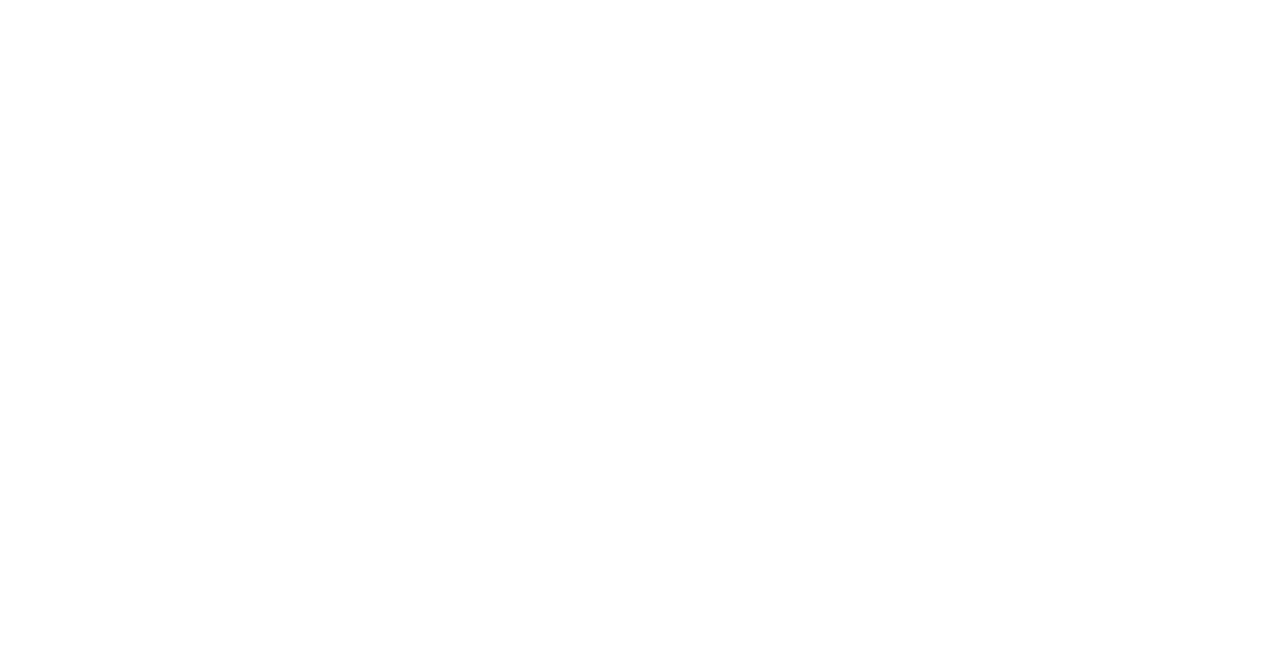
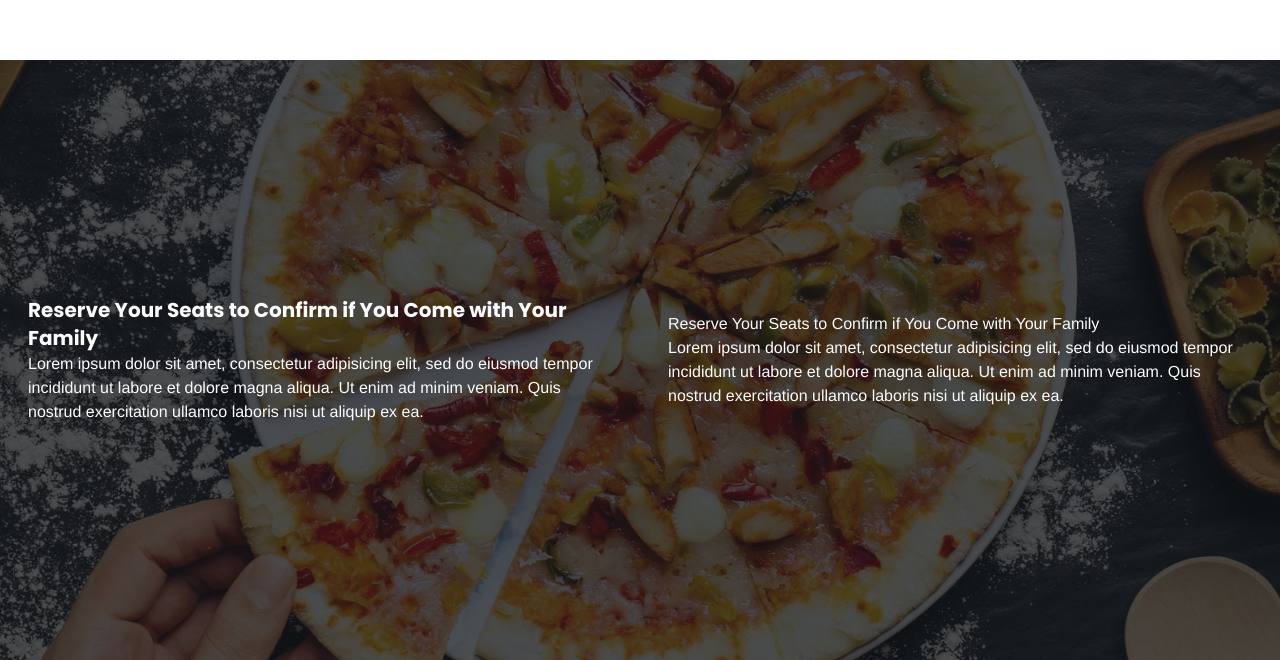
Before and after one commit to Code2Time/Marco-Restaurant, a React (Vite) app: page / in a window 1280 px wide. Shown: the part 2457-3117 px from the top of the page. Before the commit the page ends 2309 px from the top, so only its background shows below. Built offline with nearby package versions, Linux system fonts and the light colour scheme.

Commit message:
update "Nav" component and create basic "Reserve" component and install "tailwind-css/Forms" plugin

```diff
--- a/package.json
+++ b/package.json
@@ -12,6 +12,7 @@
   "dependencies": {
     "@headlessui/react": "^2.1.2",
     "@heroicons/react": "^2.1.5",
+    "@tailwindcss/forms": "^0.5.7",
     "react": "^18.3.1",
     "react-dom": "^18.3.1",
     "react-icons": "^5.2.1",
--- a/src/components/MenuItem.tsx
+++ b/src/components/MenuItem.tsx
@@ -7,7 +7,7 @@ function MenuItem({ menuItems }: CategoriesProps) {
     <>
       {menuItems.map((item) => (
         <Link
-          to="/a"
+          to={`/order/${item.id}`}
           key={item.id}
           className="menu-item-container bg-white flex justify-center items-center col-span-12 md:col-span-6 lg:col-span-4 gap-5 px-5 py-10 "
         >
@@ -33,7 +33,7 @@ function MenuItem({ menuItems }: CategoriesProps) {
                 to="/"
                 className="flex justify-center items-center gap-1 text-black mt-6 capitalize menu-item hover:text-red1 "
               >
-                <span>click heare</span>
+                <span>click heare </span>
                 <TbHandClick />
               </Link>
             </div>
--- a/src/components/Navbar.tsx
+++ b/src/components/Navbar.tsx
@@ -113,13 +113,13 @@ function Navbar() {
                     to="/"
                     className="text-gray-300  hover:text-white block rounded-md px-3 py-2 text-base font-medium text-center Yekan"
                   >
-                    صفحه اصلی
+                    Home
                   </NavLink>
                   <NavLink
                     to="/shop"
                     className="text-gray-300 hover:bg-transparent !block  text-center   hover:text-white  rounded-md px-3 py-2 text-sm font-medium Lamia"
                   >
-                    محصولات
+                    Menu
                   </NavLink>
                 </div>
               </Disclosure.Panel>
--- /dev/null
+++ b/src/components/Reserve.tsx
@@ -0,0 +1,20 @@
+import React from 'react'
+
+function Reserve() {
+  return (
+    <div className='reserve-container w-full h-[600px] mt-52'>
+     <div className='overlay w-full h-full flex flex-col justify-center items-center sm:flex-row sm:justify-between '>
+        <div className='rederve-title text-my-white p-7 '>
+            <h1 className='poppins-7 text-xl '>Reserve Your Seats to Confirm if You Come with Your Family</h1>
+            <p>Lorem ipsum dolor sit amet, consectetur adipisicing elit, sed do eiusmod tempor incididunt ut labore et dolore magna aliqua. Ut enim ad minim veniam. Quis nostrud exercitation ullamco laboris nisi ut aliquip ex ea.</p>
+        </div>
+        <div className='rederve-title text-my-white p-7 '>
+            <h1>Reserve Your Seats to Confirm if You Come with Your Family</h1>
+            <p>Lorem ipsum dolor sit amet, consectetur adipisicing elit, sed do eiusmod tempor incididunt ut labore et dolore magna aliqua. Ut enim ad minim veniam. Quis nostrud exercitation ullamco laboris nisi ut aliquip ex ea.</p>
+        </div>
+     </div>
+    </div>
+  )
+}
+
+export default Reserve
--- a/src/pages/Home.tsx
+++ b/src/pages/Home.tsx
@@ -2,6 +2,7 @@ import AboutOurStory from "../components/AboutOurStory";
 import Container from "../components/Container";
 import Header from "../components/Header";
 import Menu from "../components/Menu";
+import Reserve from "../components/Reserve";
 
 function Home() {
   return (
@@ -11,6 +12,7 @@ function Home() {
         <AboutOurStory />
       </Container>
       <Menu />
+      <Reserve />
     </>
   );
 }
--- a/src/styles/main-style.scss
+++ b/src/styles/main-style.scss
@@ -82,6 +82,7 @@ body{
     .btn:hover{
       box-shadow: 0 10px 20px rgba(255, 0, 0, 0.407);
     }
+    .menu-item-container{
 
           .menu-btn{
             transition: all 0.4s;
@@ -105,6 +106,18 @@ body{
           .menu-item{
             transition: all 0.4s;
           }
+    }
+
+    .reserve-container{
+      background: url('../assets/image/pizza-bg.jpg');
+      background-size: cover;
+      background-attachment: fixed;
+      background-position: center;
+
+         .overlay{
+            background-color: rgba(17,22,24,0.75);
+         }
+    }
 
 
 }
--- a/tailwind.config.js
+++ b/tailwind.config.js
@@ -32,6 +32,6 @@ export default {
         },
       },
     },
-    plugins: [],
+    plugins: [  require('@tailwindcss/forms')],
   },
 };
```
Also changed, not shown: src/assets/image/pizza-bg.jpg (added), 1 other file (tests, documents, lock files or other folders). Lines whose indentation alone changed are shown as unchanged.
